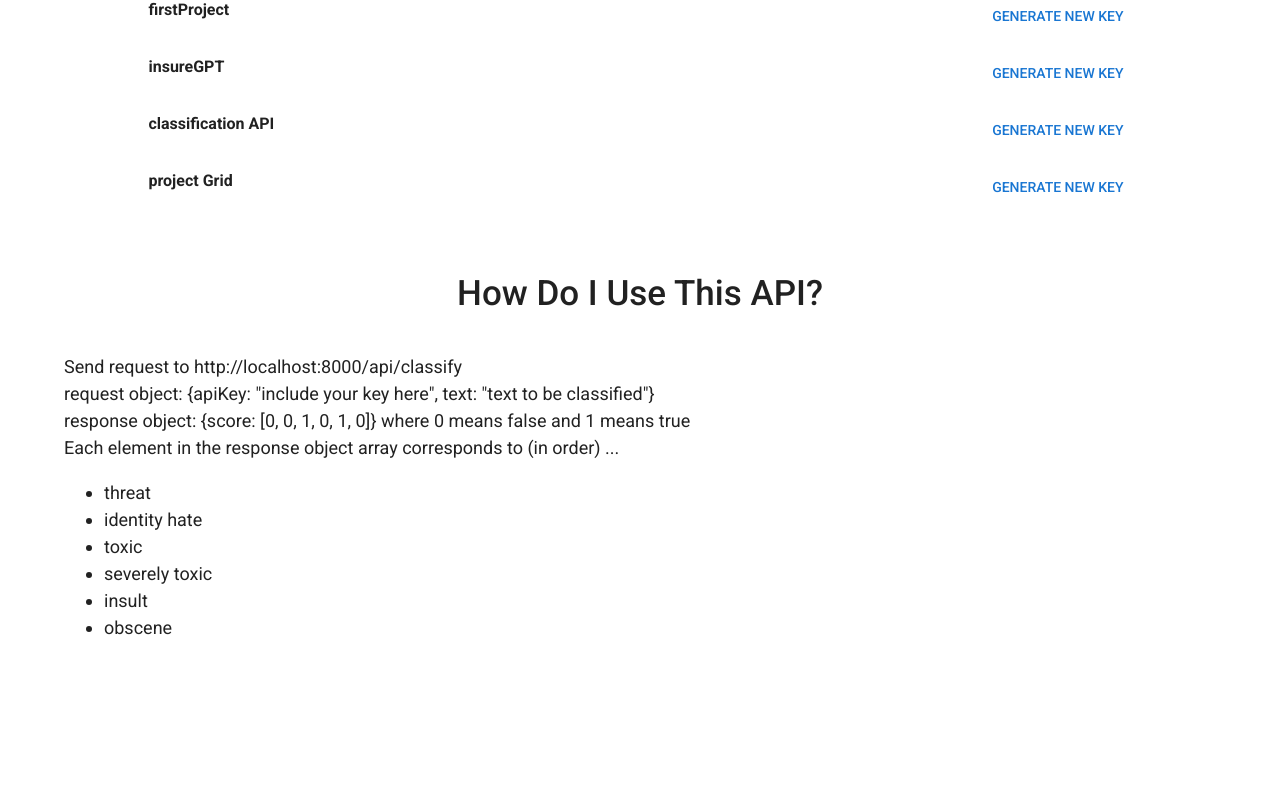
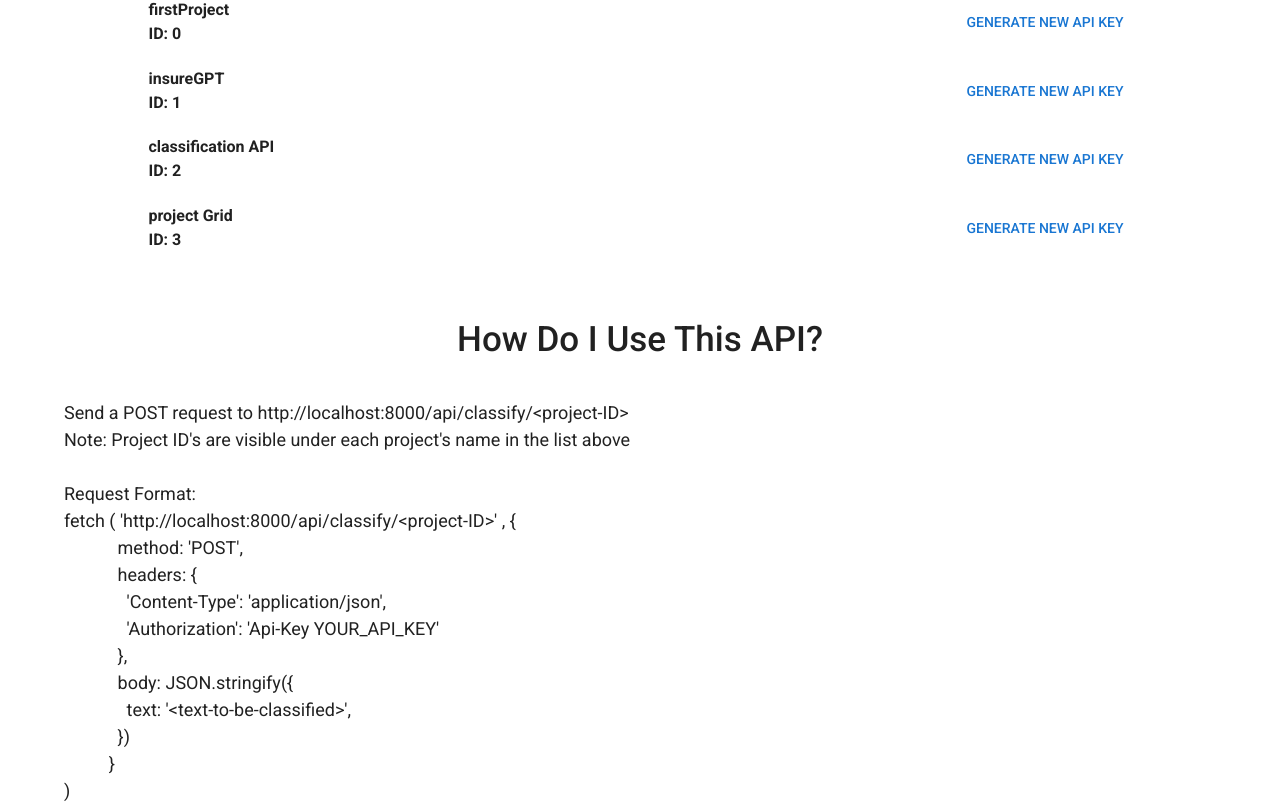
Before and after one commit to n1sh1thaS/toxic-comment-classification-api, a React (Vite) app in the folder client/: page /keys in a window 1280 px wide. Shown: the part 335-1140 px from the top of the page. Before the commit the page ends 994 px from the top, so only its background shows below. Built offline with nearby package versions, Linux system fonts and the light colour scheme.

Commit message:
updates to keys page

```diff
--- a/client/src/components/NewKeyModal.jsx
+++ b/client/src/components/NewKeyModal.jsx
@@ -15,7 +15,7 @@ const modalStyle = {
 };
 
 const NewKeyModal = (props) => {
-  const { title } = props;
+  const { title, id } = props;
   const [openModal, setOpenModal] = useState(false);
   const [newKey, setNewKey] = useState("Error Generating Key. Try Again.");
 
@@ -32,8 +32,10 @@ const NewKeyModal = (props) => {
         justifyContent={"space-between"}
         margin="2%"
       >
-        <span style={{ fontWeight: "bold" }}>{title}</span>
-        <Button onClick={generateNewKey}>Generate New Key</Button>
+        <span style={{ fontWeight: "bold" }}>
+          {title} <br /> ID: {id}
+        </span>
+        <Button onClick={generateNewKey}>Generate New API Key</Button>
       </Box>
       <Modal
         open={openModal}
@@ -47,7 +49,7 @@ const NewKeyModal = (props) => {
               error
               id="standard-read-only-input"
               defaultValue={newKey}
-              label="Your New API Key"
+              label={`Your New API Key for ${title}`}
               variant="standard"
               slotProps={{
                 input: {
--- a/client/src/components/NewProjectModal.jsx
+++ b/client/src/components/NewProjectModal.jsx
@@ -50,7 +50,7 @@ const NewProjectModal = (props) => {
                   : null
               }
             />
-            {!key && <Button onClick={createProject}>Generate Key</Button>}
+            {!key && <Button onClick={createProject}>Generate API Key</Button>}
             {key && (
               <TextField
                 error
--- a/client/src/pages/Keys.jsx
+++ b/client/src/pages/Keys.jsx
@@ -1,15 +1,24 @@
-import React from "react";
-import { Grid, Typography, Box, Button } from "@mui/material";
+import React, { useEffect, useState } from "react";
+import { Grid, Typography, Box } from "@mui/material";
 import NavBar from "../components/NavBar";
 import NewKeyModal from "../components/NewKeyModal";
 import NewProjectModal from "../components/NewProjectModal";
 const Keys = () => {
+  const [projects, setProjects] = useState([]);
+  //get user projects
+  const getProjects = () => {
     const testProjects = [
       "firstProject",
       "insureGPT",
       "classification API",
       "project Grid",
     ];
+    setProjects(testProjects);
+  };
+  useEffect(() => {
+    getProjects();
+  }, []);
+
   return (
     <Grid container spacing={3}>
       <Grid item xs={12}>
@@ -27,8 +36,8 @@ const Keys = () => {
           <NewProjectModal />
         </Box>
         <Box margin="5% 10% 0% 10%">
-          {testProjects.map((title, index) => (
-            <NewKeyModal key={index} title={title} />
+          {projects.map((title, index) => (
+            <NewKeyModal key={index} title={title} id={index} />
           ))}
         </Box>
       </Grid>
@@ -43,14 +52,33 @@ const Keys = () => {
         <Typography
           variant="body1"
           margin="3% 0% 0% 5%"
-          sx={{ fontWeight: "300", fontSize: 18 }}
+          component="pre"
+          sx={{ fontWeight: "300", fontSize: 18, whiteSpace: "pre-wrap" }}
         >
-          Send request to http://localhost:8000/api/classify <br />
-          request object:
-          {' {apiKey: "include your key here", text: "text to be classified"}'}
+          Send a POST request to http://localhost:8000/api/classify/
+          {"<project-ID>"} <br />
+          Note: Project ID's are visible under each project's name in the list
+          above <br /> <br />
+          Request Format: <br />
+          fetch ( 'http://localhost:8000/api/classify/
+          {"<project-ID>"}' ,
+          {` {
+            method: 'POST',
+            headers: {
+              'Content-Type': 'application/json',
+              'Authorization': 'Api-Key YOUR_API_KEY'
+            },
+            body: JSON.stringify({
+              text: '<text-to-be-classified>',
+            })
+          }`}
           <br />
-          response object:
-          {" {score: [0, 0, 1, 0, 1, 0]}"} where 0 means false and 1 means true
+          )
+          <br />
+          <br />
+          Response Object:
+          {" { classification: [0, 0, 1, 0, 1, 0] }"} where 0 means false and 1
+          means true
           <br />
           Each element in the response object array corresponds to (in order)
           ...
```
Lines whose indentation alone changed are shown as unchanged.
